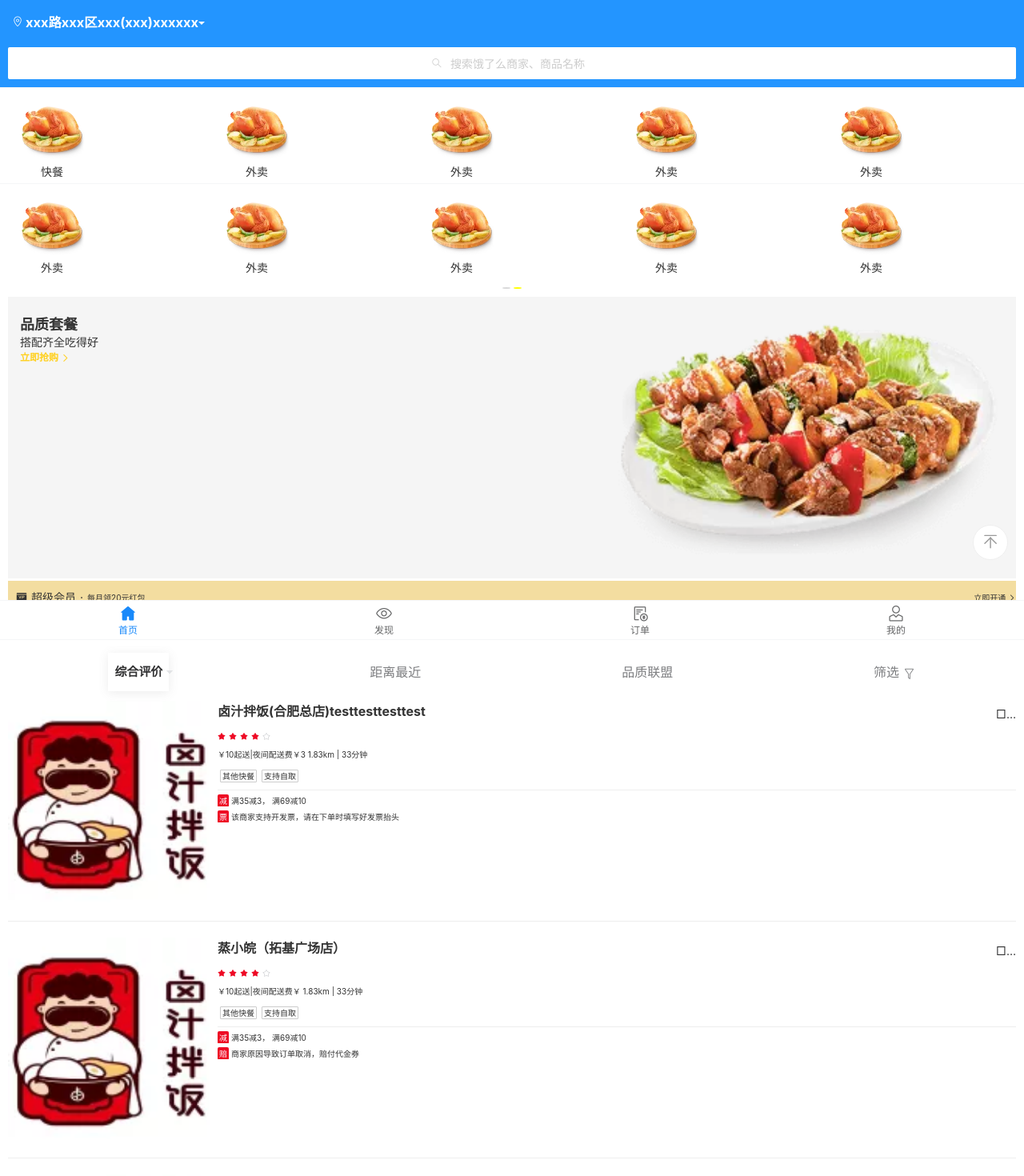
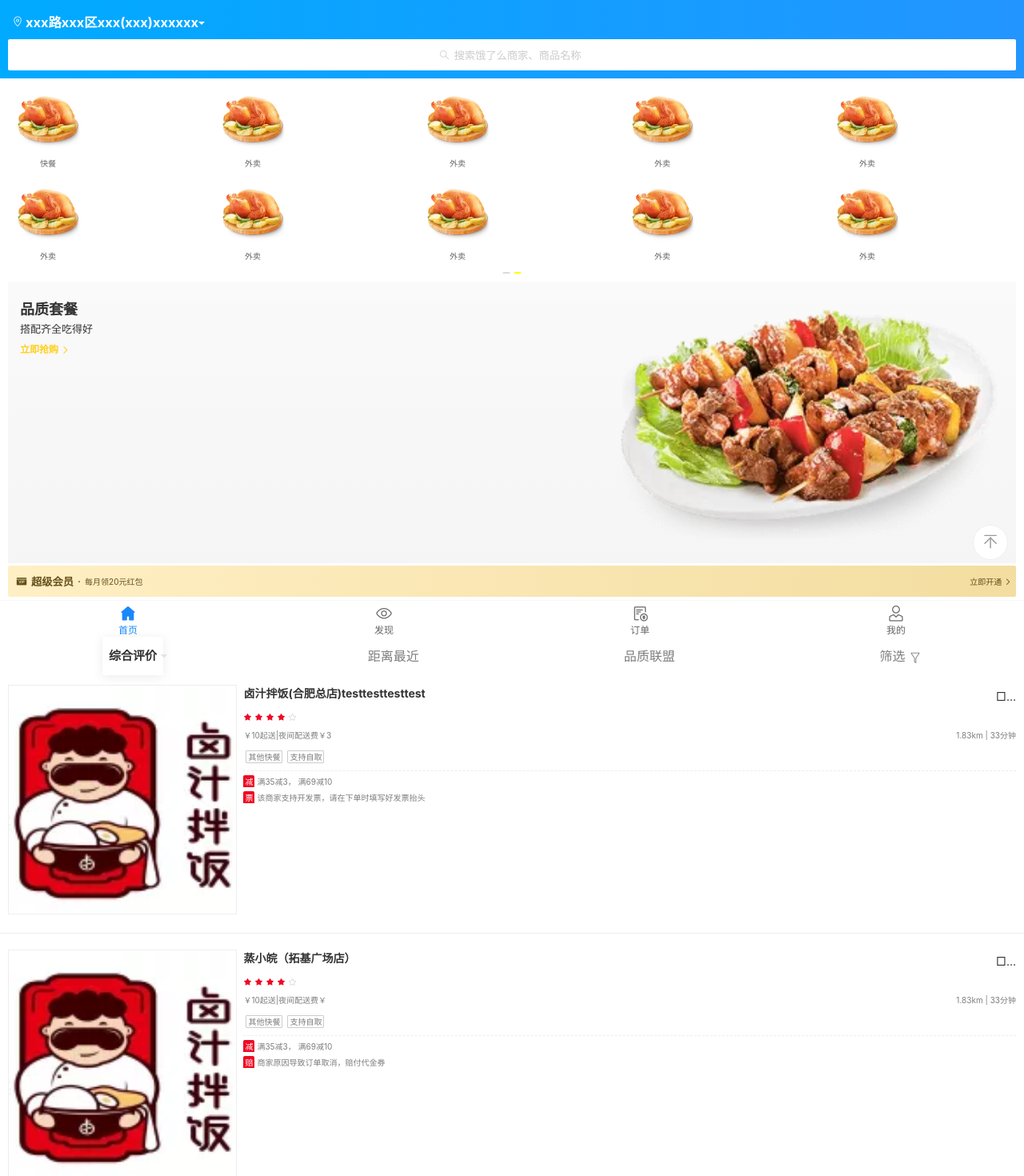
Before and after one commit to aaaaaa-11/eleme, a Vue app: page /home in a window 1280 px wide. Shown: the top 1470 px of the page at 80% size. Built offline with nearby package versions, Linux system fonts and the light colour scheme.

Commit message:
首页修改细节

```diff
--- a/src/assets/scss/page.scss
+++ b/src/assets/scss/page.scss
@@ -95,12 +95,12 @@ body {
 
 .home-index {
   &-header {
-    background-color: $color-primary;
+    background-image: linear-gradient(90deg, #0af, $color-primary);
     &__title {
       display: -webkit-flex;
       display: flex;
       align-items: center;
-      padding: $space-md $space-md $space-primary;
+      padding: $space-md $space-md 0;
       color: #fff;
       h3 {
         max-width: 50%;
@@ -116,7 +116,7 @@ body {
     }
     &__search {
       padding: $space-primary;
-      background-color: $color-primary;
+      background-image: linear-gradient(90deg, #0af, $color-primary);
       div{
         border-radius: 2px;
         display: flex;
@@ -125,7 +125,8 @@ body {
         background-color: #fff;
         color: $color-text-gray;
         span {
-          padding: $space-primary;
+          padding: $space-primary 5px;
+          font-size: 0.83rem;
         }
       }
     }
@@ -133,7 +134,12 @@ body {
   &-swipe {
     background-color: #fff;
     width: 100%;
+    font-size: $font-sm;
+    color: $color-info;
     .van-grid {
+      border: none;
+    }
+    [class*=van-hairline]::after {
       border: none;
     }
     .van-swipe__indicators {
@@ -164,10 +170,14 @@ body {
         padding: 0 $space-primary;
         flex-basis: auto !important;
         .van-grid-item__content {
-          padding: 5px $space-primary;
+          padding: 3px 5px;
         }
         img {
+          padding-bottom: 5px;
           width: 100%;
+        }
+        p {
+          color: #666;
         }
       }
     }
@@ -176,7 +186,7 @@ body {
     background-color: #fff;
     padding: 0 $space-primary;
     &-content {
-      background-color: $background-color;
+      background-image: linear-gradient(0deg, $background-color, #fafafa);
       padding: $space-primary;
       padding-left: $space-md;
       display: flex;
@@ -184,11 +194,16 @@ body {
       margin-bottom: 3px;
       &__desc {
         padding-top: $space-primary;
+        p {
+          font-size: 13px;
+        }
         p:first-child {
           font-weight: bold;
           font-size: $font-lg;
+          padding-bottom: 3px;
         }
         p:last-child {
+          padding-top: 7px;
           font-size: $font-md;
           color: $color-warning;
           font-weight: bold;
@@ -203,25 +218,30 @@ body {
       }
     }
     &-wrap {
+      border-radius: 2px;
       position: relative;
       padding: $space-primary;
       display: flex;
       align-items: center;
-      background-color: $background-yellow;
+      background-image: -webkit-linear-gradient(left top, #ffefc4, $background-yellow);
+      color: #644f1b;
       p {
         padding-left: 5px;
+      }
+      .bold {
+        font-weight: 700;
+        font-size: 0.83rem;
       }
       span {
         padding-left: 5px;
       }
       .span-right {
         position: absolute;
-        right: 0;
+        right: 5px;
       }
     }
   }
   &-shop {
-    padding: 0 $space-primary;
     background-color: #fff;
     margin-bottom: 50px;
     &-recommend {
@@ -244,9 +264,18 @@ body {
     }
     &-list {
       section {
+        .img {
+          width: 23%;
+          padding-left: $space-primary;
+          box-sizing: border-box;
+          float: left;
+          img {
+            width: 100%;
+            border: $border;
+          }
+        }
         padding: $space-lg 0;
         border-bottom: $border;
-        img {width: 20%;}
         &::after {
           content: '';
           display: block;
@@ -254,10 +283,12 @@ body {
         }
       }
       &__content {
+        box-sizing: border-box;
         float: right;
-        width: 80%;
-        padding-left: $space-primary;
+        width: 77%;
+        padding: 0 $space-primary;
         box-sizing: border-box;
+        color: $color-info;
         p {
           font-size: $font-sm;
           margin-bottom: $space-primary;
@@ -266,10 +297,11 @@ body {
           display: flex;
           justify-content: space-between;
           align-items: center;
-          p:first-child {
-            font-size: $font-ml;
+          p:first-child { // 商家标题
+            font-size: $font-size;
             font-weight: bold;
             max-width: 80%;
+            color: $color-text-primary;
           }
           // 弹出层-不喜欢
           .van-cell {
@@ -300,7 +332,7 @@ body {
           border-radius: 1px;
         }
         .activites { // 活动
-          border-top: $border;
+          border-top: $border-dashed;
           margin-top: $space-primary;
           p {
             margin: 5px 0;
--- a/src/assets/scss/var.scss
+++ b/src/assets/scss/var.scss
@@ -29,6 +29,7 @@ $list-height: 40px;
 
 // 自定义border
 $border: 1px solid $color-border-base;
+$border-dashed: 1px dashed $color-border-base;
 
 $font-family: PingFang SC,Helvetica Neue,Arial,sans-serif;
 
--- a/src/components/v-button.vue
+++ b/src/components/v-button.vue
@@ -42,7 +42,7 @@ export default {
   },
   mounted() {
     this.$on('test', (v1, v2, v3) => {
-      // console.log('test', v1, v2, v3);
+      console.log('test', v1, v2, v3);
     })
   }
 }
--- a/src/views/home/index.vue
+++ b/src/views/home/index.vue
@@ -57,7 +57,7 @@
       </div>
       <div :class="`${prefixCls}-handle-wrap`">
         <van-icon name="vip-card" />
-        <p>超级会员</p>
+        <p class="bold">超级会员</p>
         <span>·</span>
         <p class="font-sm">每月领20元红包</p>
         <span class="font-sm span-right">立即开通
@@ -86,7 +86,9 @@
       </div>
       <div :class="`${prefixCls}-shop-list`" v-for="(item, i) in shopList" :key="i" ref="shopList">
         <section>
-          <img src="../../assets/imgs/home/shop1.webp" alt="">
+          <div class="img">
+            <img src="../../assets/imgs/home/shop1.webp" alt="">
+          </div>
           <div :class="`${prefixCls}-shop-list__content`">
             <div class="shop-title">
               <p class="text-overflow">{{ item.title }}</p>
@@ -95,7 +97,7 @@
             </div>
             <van-rate :size="10" v-model="item.score" readonly />
             <p>￥{{ item.min }}起送|夜间配送费￥{{ item.night }}
-              <span>{{ item.distance }}km | {{ item.time }}分钟</span>
+              <span class="float--right">{{ item.distance }}km | {{ item.time }}分钟</span>
             </p>
             <span class="add font-sm" v-for="(i, idx) in item.add" :key="idx">{{ i }}</span>
             <div class="activites">
```
